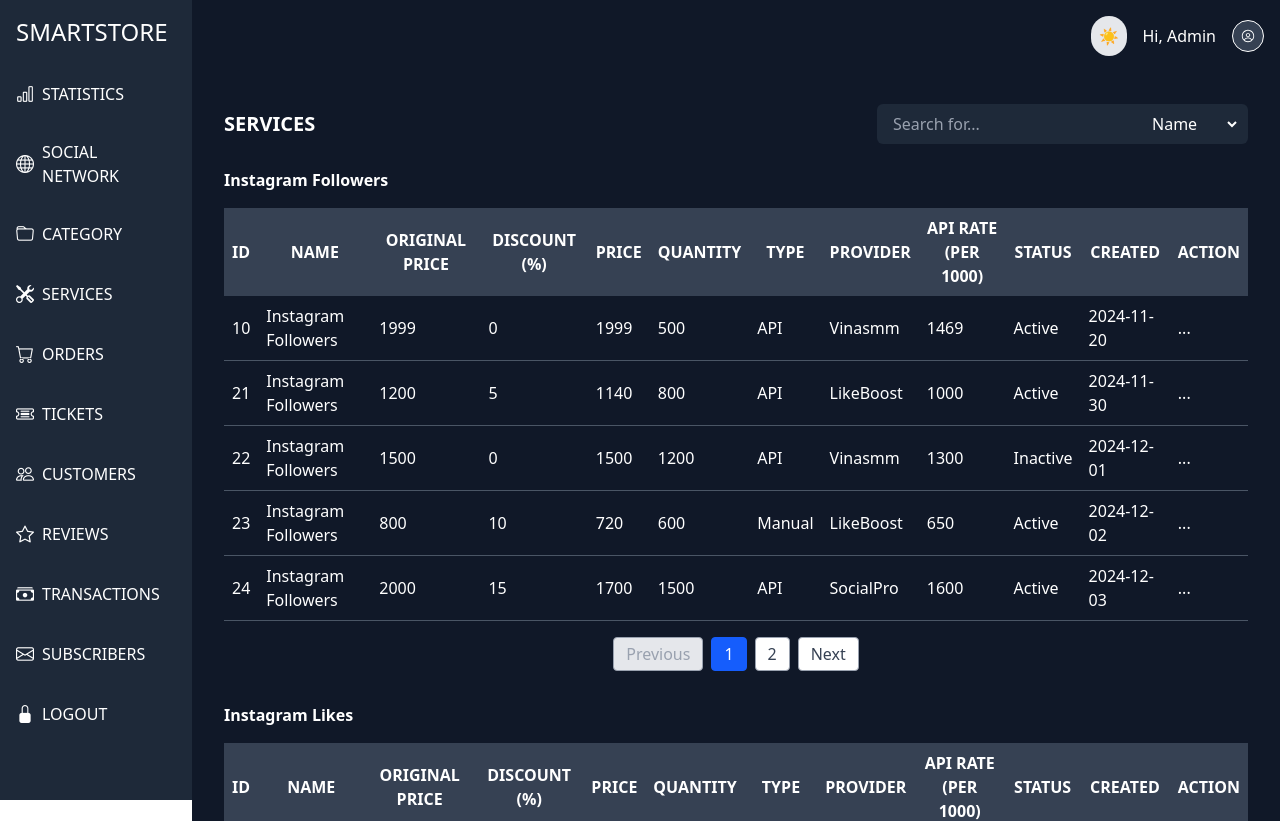
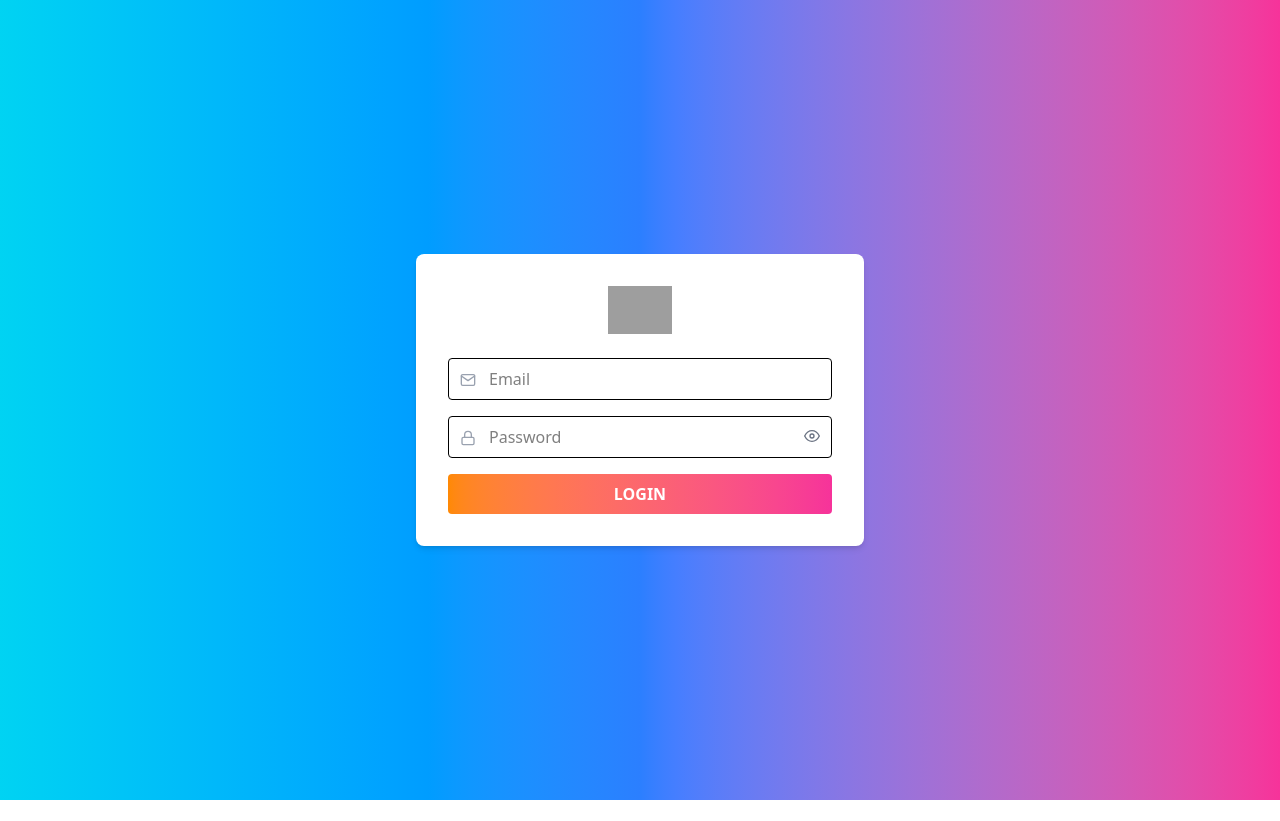
Before and after one commit to Code2With-Pratik/Admin-Dashboard-, a React (Vite) app in the folder frontend/: page / in a window 1280 px wide. Shown: the top 821 px of the page. After the commit the page ends 800 px from the top, so only its background shows below. Built offline with nearby package versions, Linux system fonts and the light colour scheme; grey boxes are pictures that could not be loaded.

Commit message:
feat: add AdminLogin component and integrate routing in App component

```diff
--- a/frontend/package.json
+++ b/frontend/package.json
@@ -15,7 +15,8 @@
     "lucide-react": "^0.514.0",
     "react": "^19.1.0",
     "react-dom": "^19.1.0",
-    "react-icons": "^5.5.0"
+    "react-icons": "^5.5.0",
+    "react-router-dom": "^7.6.2"
   },
   "devDependencies": {
     "@eslint/js": "^9.25.0",
--- a/frontend/src/App.jsx
+++ b/frontend/src/App.jsx
@@ -1,5 +1,7 @@
 import React, { createContext, useState } from 'react';
+import { BrowserRouter as Router, Routes, Route } from 'react-router-dom';
 import Dashboard from './pages/Dashboard';
+import AdminLogin from './pages/AdminLogin';
 
 export const ThemeContext = createContext();
 
@@ -13,7 +15,12 @@ const App = () => {
   return (
     <ThemeContext.Provider value={{ theme, toggleTheme }}>
       <div className={theme}>
-        <Dashboard />
+        <Router>
+          <Routes>
+            <Route path="/" element={<AdminLogin />} />
+            <Route path="/dashboard" element={<Dashboard />} />
+          </Routes>
+        </Router>
       </div>
     </ThemeContext.Provider>
   );
--- /dev/null
+++ b/frontend/src/pages/AdminLogin.jsx
@@ -0,0 +1,83 @@
+import React, { useState } from 'react';
+import { useNavigate } from 'react-router-dom';
+import { FiMail, FiLock, FiEye, FiEyeOff } from 'react-icons/fi';
+
+const AdminLogin = () => {
+  const [email, setEmail] = useState('');
+  const [password, setPassword] = useState('');
+  const [showPassword, setShowPassword] = useState(false);
+  const navigate = useNavigate();
+
+  const handleLogin = (e) => {
+    e.preventDefault();
+
+    // Dummy login for now
+    if (email === 'admin@smartstore.com' && password === 'admin123') {
+      localStorage.setItem('adminLoggedIn', true);
+      navigate('/dashboard');
+    } else {
+      alert('Invalid credentials');
+    }
+  };
+
+  return (
+    <div className="min-h-screen flex items-center justify-center bg-gradient-to-r from-cyan-400 via-blue-500 to-pink-500">
+      <div className="bg-white p-8 rounded-lg shadow-md w-full max-w-md">
+        {/* Logo */}
+        <div className="flex justify-center mb-6">
+          <img
+            src="https://smartpanel.dev/assets/images/logo.png"
+            alt="SmartStore Logo"
+            className="h-12"
+          />
+        </div>
+
+        {/* Form */}
+        <form onSubmit={handleLogin} className="space-y-4">
+          {/* Email Field */}
+          <div className="relative">
+            <FiMail className="absolute left-3 top-3.5 text-gray-400" />
+            <input
+              type="email"
+              className="w-full pl-10 pr-4 py-2 border rounded focus:outline-none focus:ring-2 focus:ring-blue-500"
+              placeholder="Email"
+              value={email}
+              onChange={(e) => setEmail(e.target.value)}
+              required
+            />
+          </div>
+
+          {/* Password Field */}
+          <div className="relative">
+            <FiLock className="absolute left-3 top-3.5 text-gray-400" />
+            <input
+              type={showPassword ? 'text' : 'password'}
+              className="w-full pl-10 pr-10 py-2 border rounded focus:outline-none focus:ring-2 focus:ring-blue-500"
+              placeholder="Password"
+              value={password}
+              onChange={(e) => setPassword(e.target.value)}
+              required
+            />
+            <button
+              type="button"
+              onClick={() => setShowPassword(!showPassword)}
+              className="absolute right-3 top-3 text-gray-500 focus:outline-none"
+            >
+              {showPassword ? <FiEyeOff /> : <FiEye />}
+            </button>
+          </div>
+
+          {/* Submit Button */}
+          <button
+            type="submit"
+            className="w-full py-2 bg-gradient-to-r from-orange-400 to-pink-500 text-white font-semibold rounded hover:opacity-90 transition"
+          >
+            LOGIN
+          </button>
+        </form>
+      </div>
+    </div>
+  );
+};
+
+export default AdminLogin;
```
Also changed, not shown: 1 other file (tests, documents, lock files or other folders).
